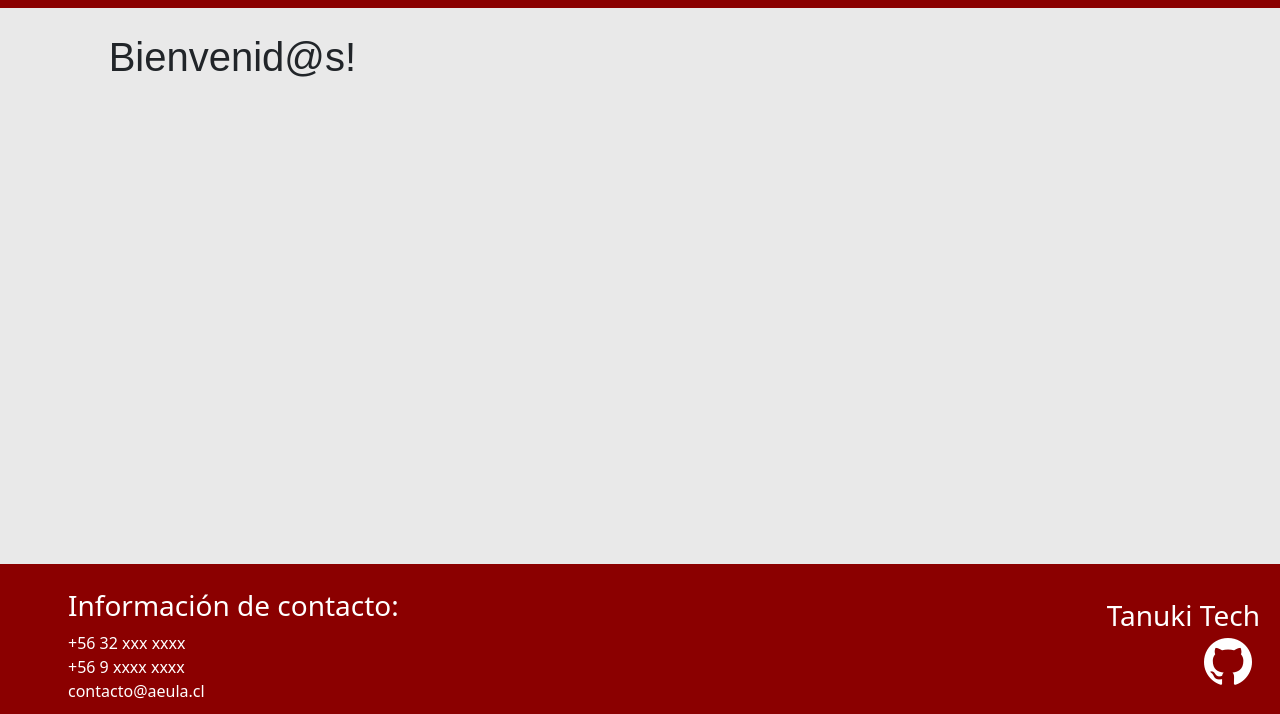
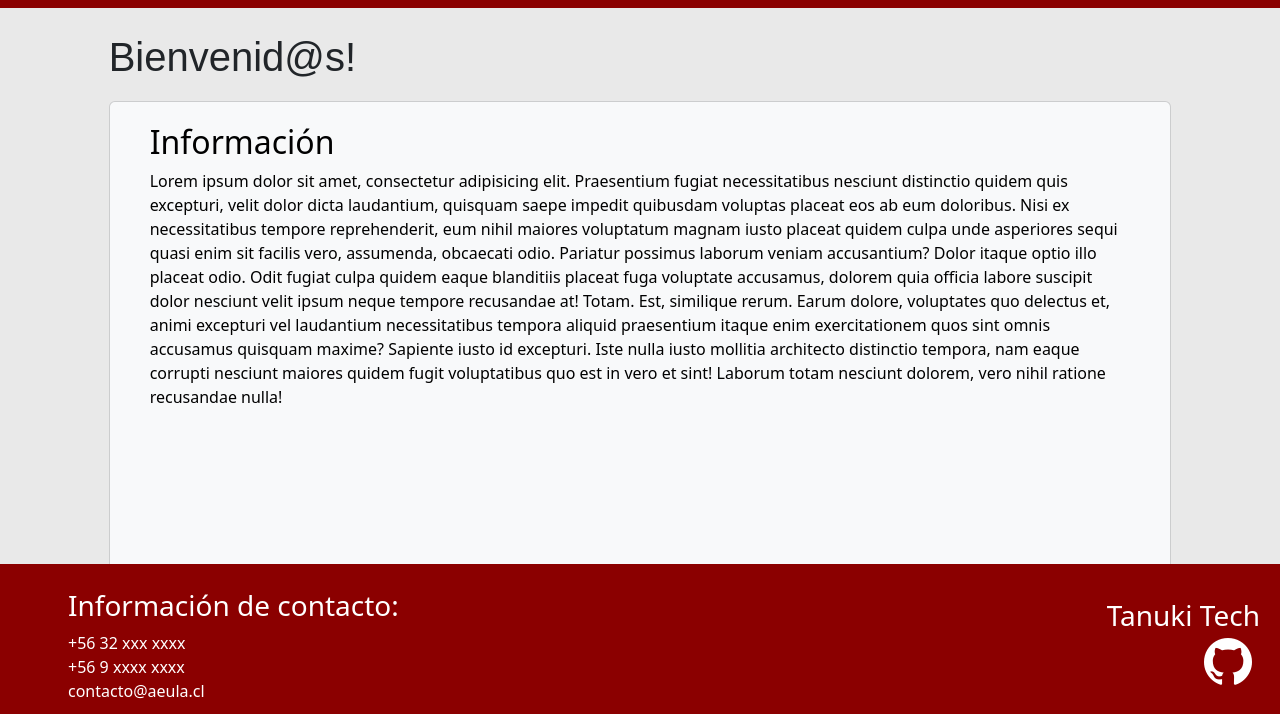
Before and after one commit to Kaleto13/TANUKI-TECH, a Django app: page / in a window 1280 px wide. Shown: the part 86-800 px from the top of the page. Run offline with Django 4.2, Linux system fonts and the light colour scheme; parts of the project's set-up code (start-up, migrations or seed data) failed here and were passed over; some libraries are stand-ins or nearby versions; some web fonts are replaced.

Commit message:
extras estéticos

```diff
--- a/Proyecto/base/static/base/styles.css
+++ b/Proyecto/base/static/base/styles.css
@@ -20,6 +20,7 @@
 
 #bv{
     font-family: Concert One, sans-serif;
+    margin-bottom: 20px;
 }
 
 #cuerpo-login{
--- a/Proyecto/base/templates/base/home.html
+++ b/Proyecto/base/templates/base/home.html
@@ -59,6 +59,17 @@
 
         <div class="col-10">
             <h1 id="bv">Bienvenid@s!</h1>
+            <div class="card text-bg-light mb-3" style="max-width: 100%; height: 500px; padding-top: 5px;">
+                <div class="card-body">
+                  <h2 class="card-title px-4">Información</h2>
+                  <p class="card-text px-4">Lorem ipsum dolor sit amet, consectetur adipisicing elit. Praesentium fugiat necessitatibus nesciunt distinctio quidem quis excepturi, velit dolor dicta laudantium, quisquam saepe impedit quibusdam voluptas placeat eos ab eum doloribus.
+                  Nisi ex necessitatibus tempore reprehenderit, eum nihil maiores voluptatum magnam iusto placeat quidem culpa unde asperiores sequi quasi enim sit facilis vero, assumenda, obcaecati odio. Pariatur possimus laborum veniam accusantium?
+                  Dolor itaque optio illo placeat odio. Odit fugiat culpa quidem eaque blanditiis placeat fuga voluptate accusamus, dolorem quia officia labore suscipit dolor nesciunt velit ipsum neque tempore recusandae at! Totam.
+                  Est, similique rerum. Earum dolore, voluptates quo delectus et, animi excepturi vel laudantium necessitatibus tempora aliquid praesentium itaque enim exercitationem quos sint omnis accusamus quisquam maxime? Sapiente iusto id excepturi.
+                  Iste nulla iusto mollitia architecto distinctio tempora, nam eaque corrupti nesciunt maiores quidem fugit voluptatibus quo est in vero et sint! Laborum totam nesciunt dolorem, vero nihil ratione recusandae nulla!</p>
+                </div>
+              </div>
+
         </div>
 
         <div class="col-1">
```
